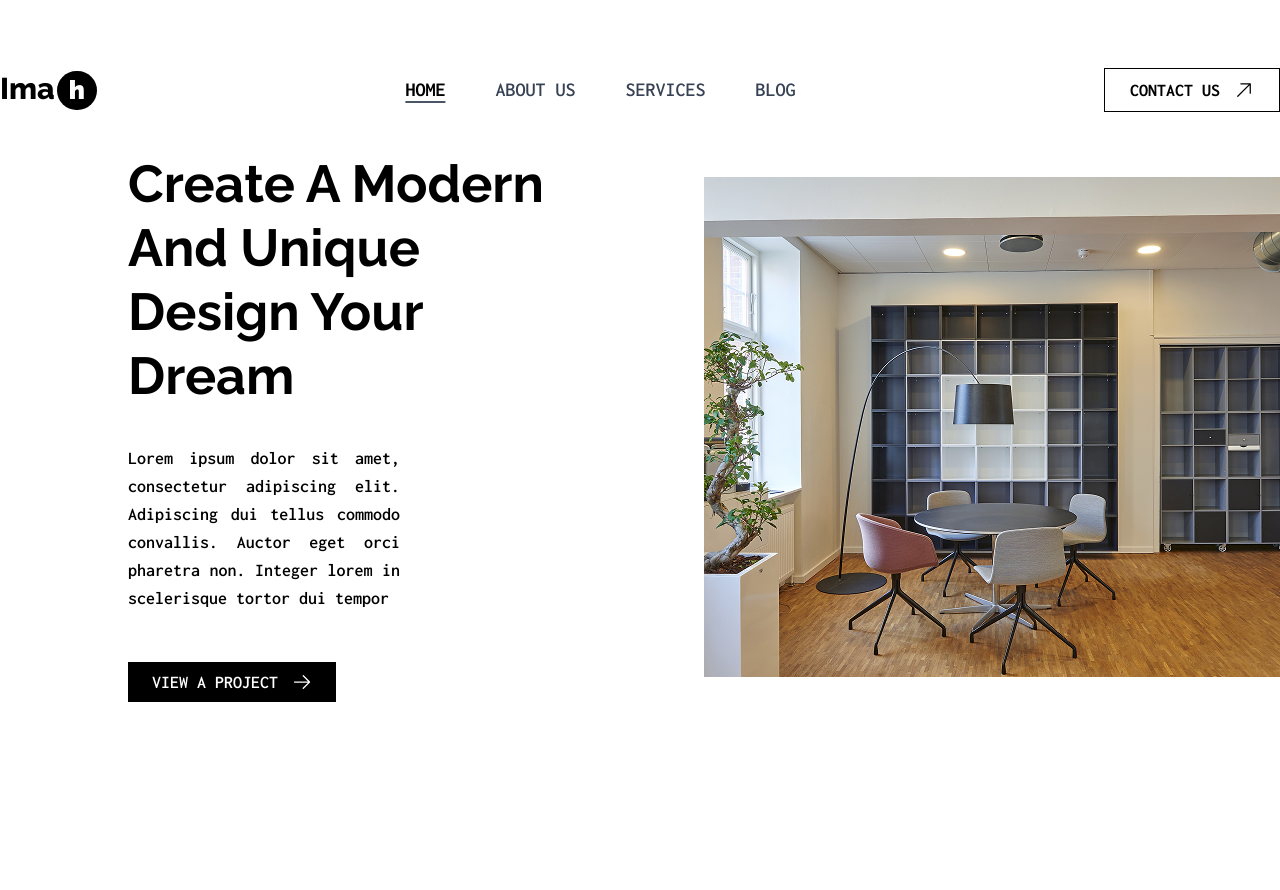
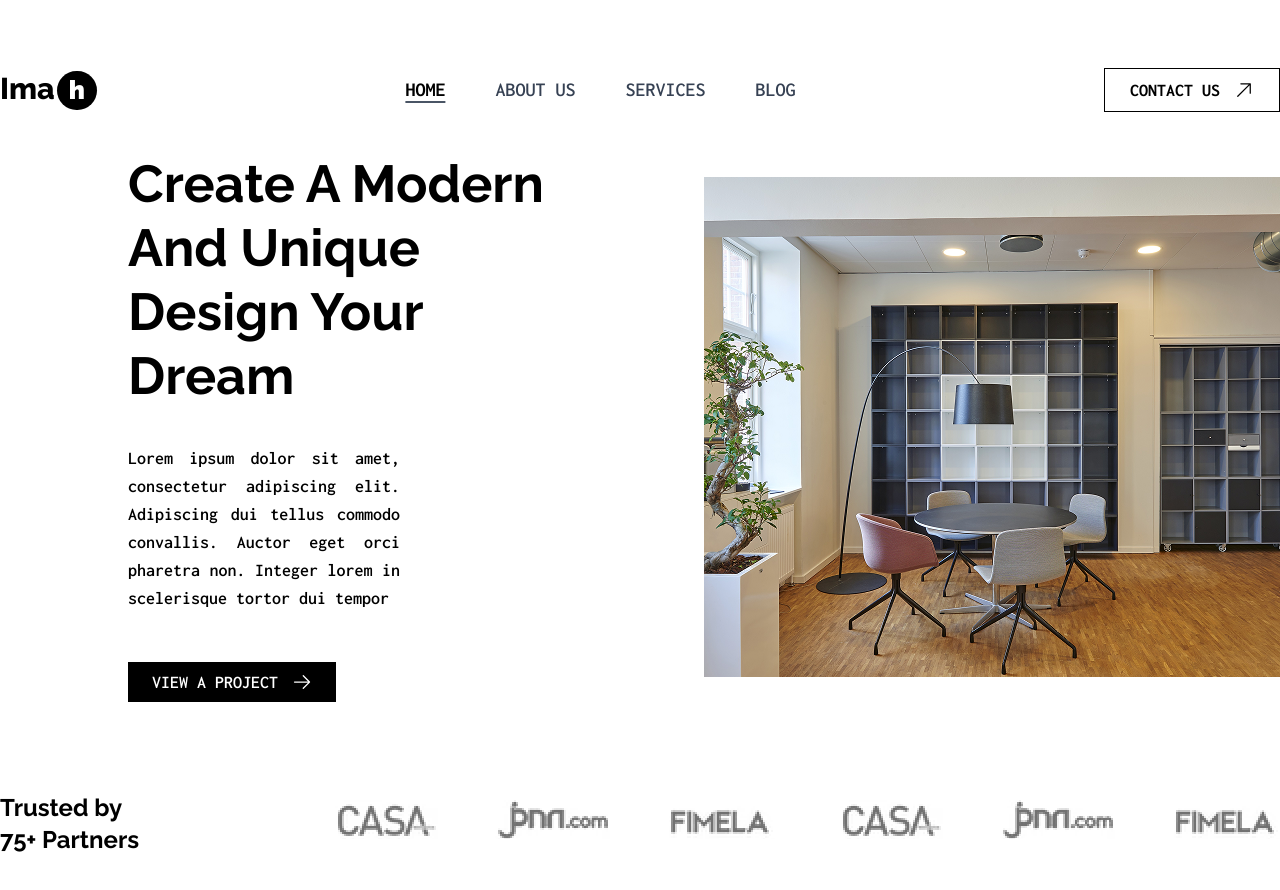
Before and after one commit to tannaznamdar/Architecture-Landing-Page, a React (Vite) app: page / in a window 1280 px wide. Shown: the top 890 px of the page. Before the commit the page ends 800 px from the top, so only its background shows below. Built offline with nearby package versions, Linux system fonts and the light colour scheme.

Commit message:
Add logo-swiper component to home page

```diff
--- a/src/views/HomePage.jsx
+++ b/src/views/HomePage.jsx
@@ -1,10 +1,27 @@
 import image1 from "../assets/images/image-1.png";
+import logo1 from "../assets/images/Logo1.png";
+import logo2 from "../assets/images/Logo2.png";
+import logo3 from "../assets/images/Logo3.png";
+
 import { ArrowRightIcon } from "@heroicons/react/24/solid";
+import LogoSwiper from "../components/swiper/Logo-swiper";
 
 export default function HomePage() {
+  const logoImage = [
+    logo1,
+    logo2,
+    logo3,
+    logo1,
+    logo2,
+    logo3,
+    logo1,
+    logo2,
+    logo3,
+  ];
+
   return (
     <>
-      <div className="w-[90%] ml-auto">
+      <div className="w-[90%] ml-auto mb-[90px]">
         <div className="flex items-center">
           <div className="w-1/2">
             <div className="w-3/4">
@@ -17,7 +34,9 @@ export default function HomePage() {
                 pharetra non. Integer lorem in scelerisque tortor dui tempor
               </p>
               <button className="bg-black px-6 py-2.5 flex gap-3.5 items-center uppercase cursor-pointer">
-                <span className="text-white text-lg font-semibold font-inconsolata leading-0"> VIEW A PROJECT </span>
+                <span className="text-white text-lg font-semibold font-inconsolata leading-0">
+                  VIEW A PROJECT
+                </span>
                 <ArrowRightIcon className="size-5 text-white" />
               </button>
             </div>
@@ -34,6 +53,19 @@ export default function HomePage() {
           </div>
         </div>
       </div>
+
+      <div className="container mx-auto flex mb-[90px]">
+        <div className="w-1/4">
+          <div className="w-1/2">
+            <span className="text-black font-raleway font-bold text-2xl ">
+              Trusted by 75+ Partners
+            </span>
+          </div>
+        </div>
+        <div className="w-3/4">
+          <LogoSwiper logoImage={logoImage} />
+        </div>
+      </div>
     </>
   );
 }
```
